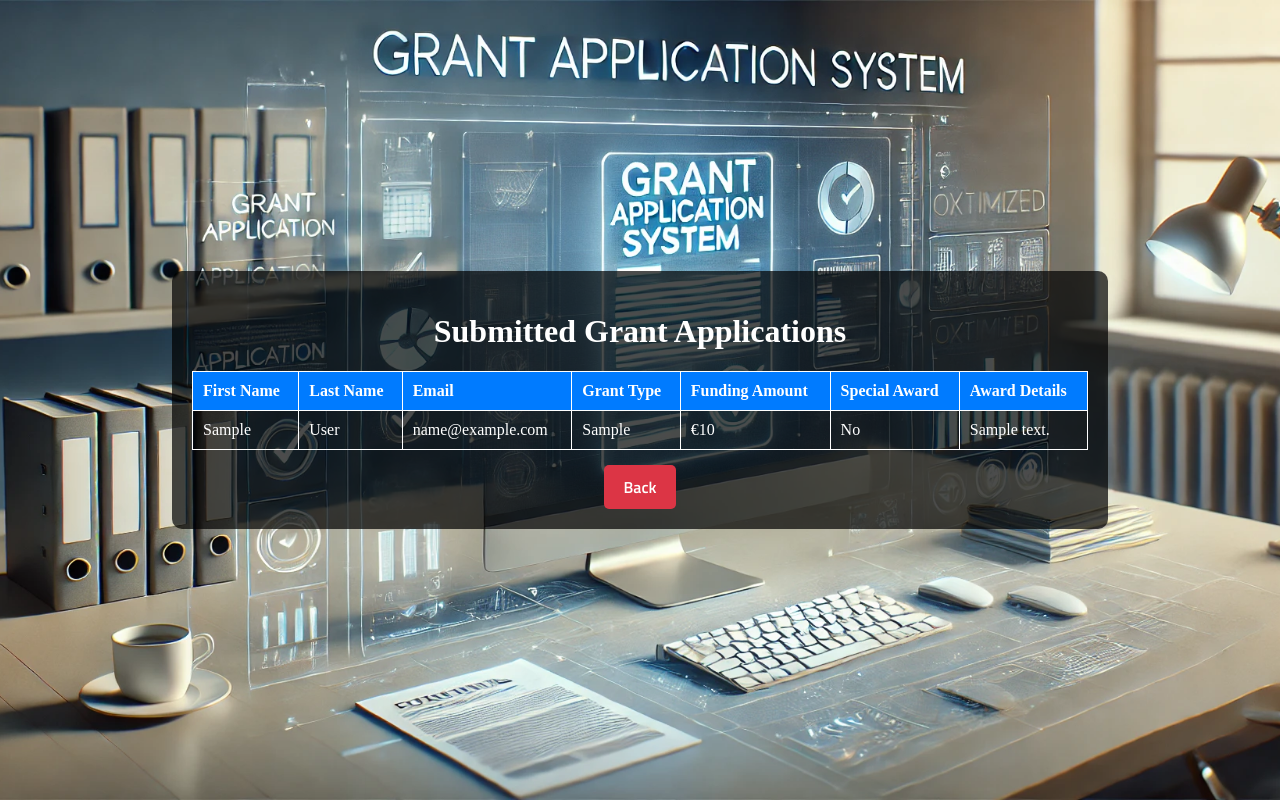
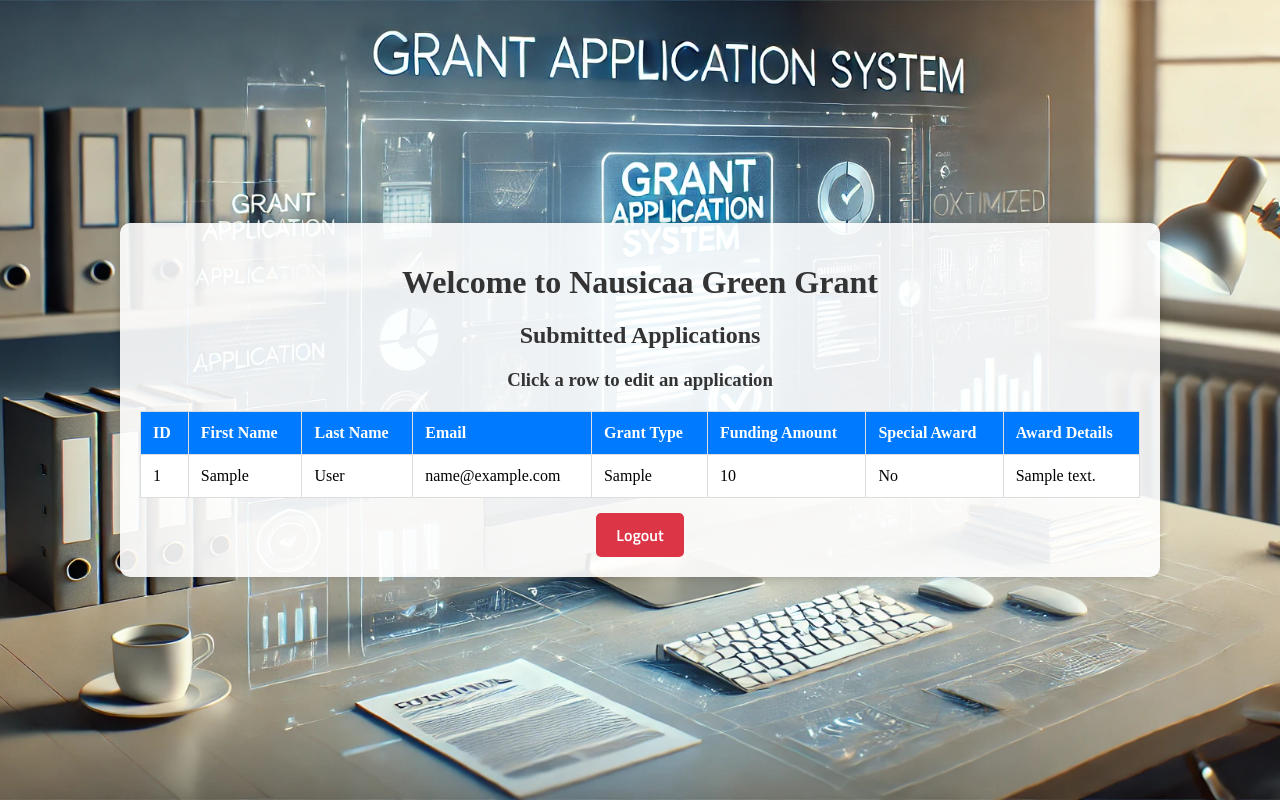
Before and after one commit to Nausicaa-s-Global-Green-Initiative/Nausica-Project, a Flask app: template nausica-grant-application/templates/listview.html in a window 1280 px wide. Run offline with Flask 3, Linux system fonts and the light colour scheme; the template is opened without the code that fills it: most values are stand-ins (such as "Sample title", 1, 10 or a date in 2020).

Commit message:
Implemented List View Form to view submitted application details

```diff
--- a/nausica-grant-application/application.py
+++ b/nausica-grant-application/application.py
@@ -99,8 +99,44 @@ def apply():
 
 @application.route('/listview')
 def listview():
-    """Render the application.html page."""
-    return render_template('listview.html')
+    """Retrieve all records and display in an HTML page."""
+
+    try:
+        # Load database credentials from .env
+        db_host = os.getenv("DB_HOST")
+        db_user = os.getenv("DB_USER")
+        db_password = os.getenv("DB_PASSWORD")
+        db_name = os.getenv("DB_NAME")
+        db_port = int(os.getenv("DB_PORT", 3306))  # Default to 3306
+
+        # Connect to MySQL using env variables
+        connection = pymysql.connect(
+            host=db_host,
+            user=db_user,
+            password=db_password,
+            database=db_name,
+            port=db_port,
+            cursorclass=pymysql.cursors.DictCursor
+        )
+
+        with connection.cursor() as cursor:
+            # Fetch all records from application_form table
+            cursor.execute("SELECT * FROM application_form")
+            records = cursor.fetchall()
+
+    except pymysql.Error as e:
+        print("Error fetching data:", str(e))
+        records = []
+
+    finally:
+        connection.close()  # Ensure connection is closed properly
+
+    return render_template('listview.html', records=records)
+
+@application.route('/logout')
+def logout():
+    """Dummy logout route to prevent BuildError."""
+    return redirect(url_for('home'))
 
 @application.route('/submit', methods=['POST'])
 def submit_application():
--- a/nausica-grant-application/requirements.txt
+++ b/nausica-grant-application/requirements.txt
@@ -4,3 +4,4 @@ flasgger
 Flask-SQLAlchemy
 python-dotenv
 pymysql
+flask-migrate
--- a/nausica-grant-application/templates/listview.html
+++ b/nausica-grant-application/templates/listview.html
@@ -5,6 +5,7 @@
     <meta name="viewport" content="width=device-width, initial-scale=1.0">
     <title>Submitted Grant Applications</title>
     <link rel="stylesheet" href="{{ url_for('static', filename='css/styles.css') }}">
+
     <style>
         body {
             background: url('{{ url_for('static', filename='images/background.png') }}') no-repeat center center fixed;
@@ -20,26 +21,38 @@
         }
 
         .container {
-            background: rgba(0, 0, 0, 0.7);
+            background: rgba(255, 255, 255, 0.9); /* Light background */
             padding: 20px;
             border-radius: 10px;
-            color: white;
             text-align: center;
-            width: 70%;
+            width: 80%;
+            max-width: 1000px;
+            box-shadow: 0px 0px 10px rgba(0, 0, 0, 0.2);
+        }
+
+        h1, h2, h3 {
+            color: #333;
+        }
+
+        .table-container {
+            margin-top: 20px;
+            overflow-x: auto;
         }
 
         table {
             width: 100%;
             border-collapse: collapse;
-            margin-top: 15px;
+            background: white;
+            box-shadow: 0px 2px 5px rgba(0, 0, 0, 0.1);
+            border-radius: 5px;
         }
 
         table, th, td {
-            border: 1px solid white;
+            border: 1px solid #ddd;
         }
 
         th, td {
-            padding: 10px;
+            padding: 12px;
             text-align: left;
         }
 
@@ -48,8 +61,29 @@
             color: white;
         }
 
-        .back-btn {
+        tbody tr {
+            background-color: white;
+            color: black;
+            transition: background 0.3s;
+        }
+
+        tbody tr:nth-child(even) {
+            background-color: #f8f9fa; /* Light gray for alternate rows */
+        }
+
+        tbody tr:hover {
+            background-color: #e2e6ea; /* Hover effect */
+            cursor: pointer;
+        }
+
+        .button-group {
             margin-top: 15px;
+            display: flex;
+            justify-content: center;
+            gap: 10px;
+        }
+
+        .back-btn, .submit-btn {
             padding: 10px 20px;
             font-size: 16px;
             font-family: 'Titillium Web', sans-serif;
@@ -57,22 +91,41 @@
             border: none;
             border-radius: 5px;
             cursor: pointer;
+            text-decoration: none;
+            display: inline-block;
+        }
+
+        .back-btn {
             background-color: #dc3545;
             color: white;
-            text-decoration: none;
-            display: inline-block;
         }
 
         .back-btn:hover {
             background-color: #c82333;
         }
+
+        .submit-btn {
+            background-color: #007bff;
+            color: white;
+        }
+
+        .submit-btn:hover {
+            background-color: #0056b3;
+        }
     </style>
 </head>
 <body>
     <div class="container">
-        <h1>Submitted Grant Applications</h1>
-        <table>
+        <h1>Welcome to Nausicaa Green Grant</h1>
+        <h2>Submitted Applications</h2>
+        <h3>Click a row to edit an application</h3>
+
+        {% if records %}
+        <div class="table-container">
+            <table border="1">
+                <thead>
                     <tr>
+                        <th>ID</th>
                         <th>First Name</th>
                         <th>Last Name</th>
                         <th>Email</th>
@@ -81,20 +134,40 @@
                         <th>Special Award</th>
                         <th>Award Details</th>
                     </tr>
-            {% for application in applications %}
-            <tr>
-                <td>{{ application.first_name }}</td>
-                <td>{{ application.last_name }}</td>
-                <td>{{ application.email }}</td>
-                <td>{{ application.grant_type }}</td>
-                <td>€{{ application.funding_amount }}</td>
-                <td>{{ "Yes" if application.special_award else "No" }}</td>
-                <td>{{ application.special_award_details or "N/A" }}</td>
+                </thead>
+                <tbody>
+                    {% for row in records %}
+                    <tr onclick="window.location.href='/edit/{{ row.id }}';">
+                        <td>{{ row.id }}</td>
+                        <td>{{ row.first_name }}</td>
+                        <td>{{ row.last_name }}</td>
+                        <td>{{ row.email }}</td>
+                        <td>{{ row.grant_type }}</td>
+                        <td>{{ row.funding_amount }}</td>
+                        <td>{{ "Yes" if row.special_award == 1 else "No" }}</td>
+                        <td>{{ row.award_details }}</td>
                     </tr>
                     {% endfor %}
+                </tbody>
             </table>
+        </div>
+        {% else %}
+            <p>No records found.</p>
+        {% endif %}
 
-        <a href="{{ url_for('home') }}" class="back-btn">Back</a>
+        <div class="button-group">
+            <button class="back-btn" onclick="logoutAndRedirect()">Logout</button>
+        </div>
+
+        <script>
+            function logoutAndRedirect() {
+                fetch('{{ url_for("logout") }}', { method: 'GET' })  // Call Flask logout route
+                .then(() => {
+                    window.location.href = '{{ url_for("home") }}';  // Redirect to home page
+                })
+                .catch(error => console.error("Logout failed:", error));
+            }
+        </script>
     </div>
 </body>
 </html>
```
Lines whose indentation alone changed are shown as unchanged.
